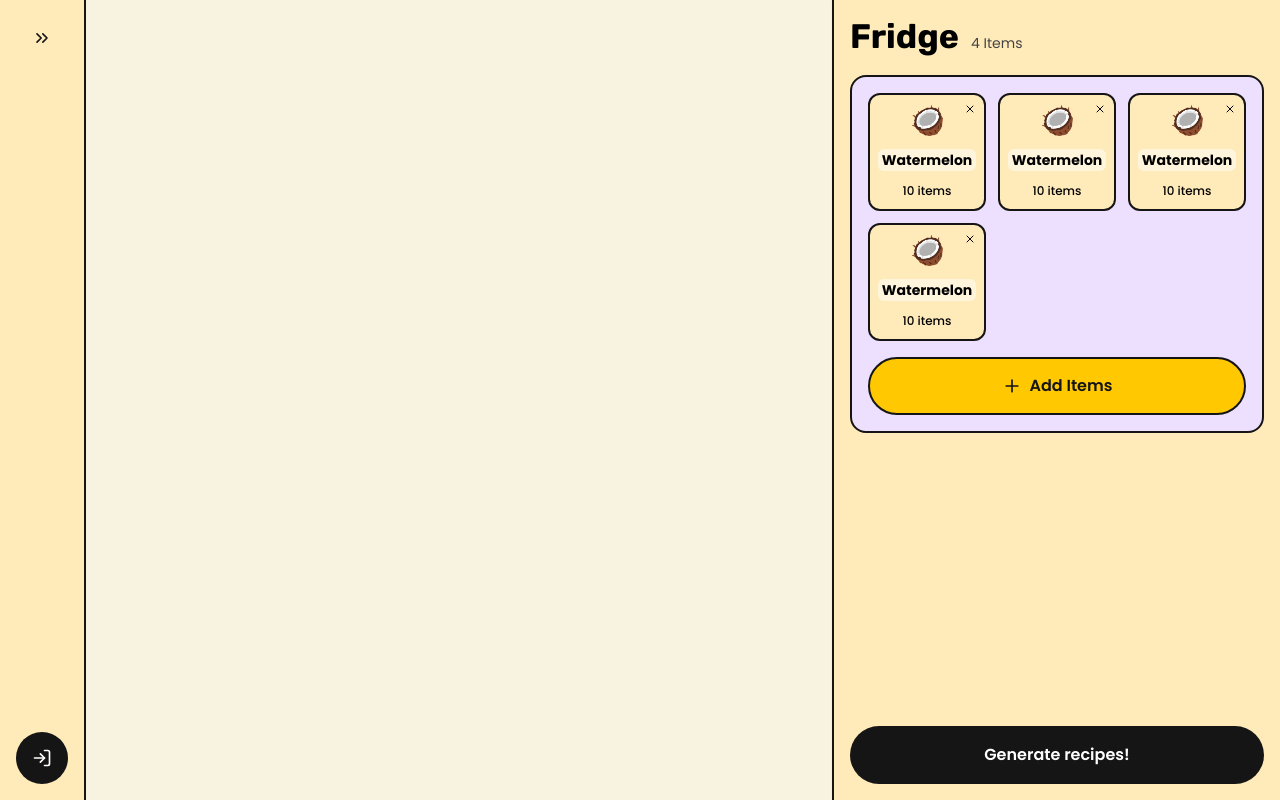
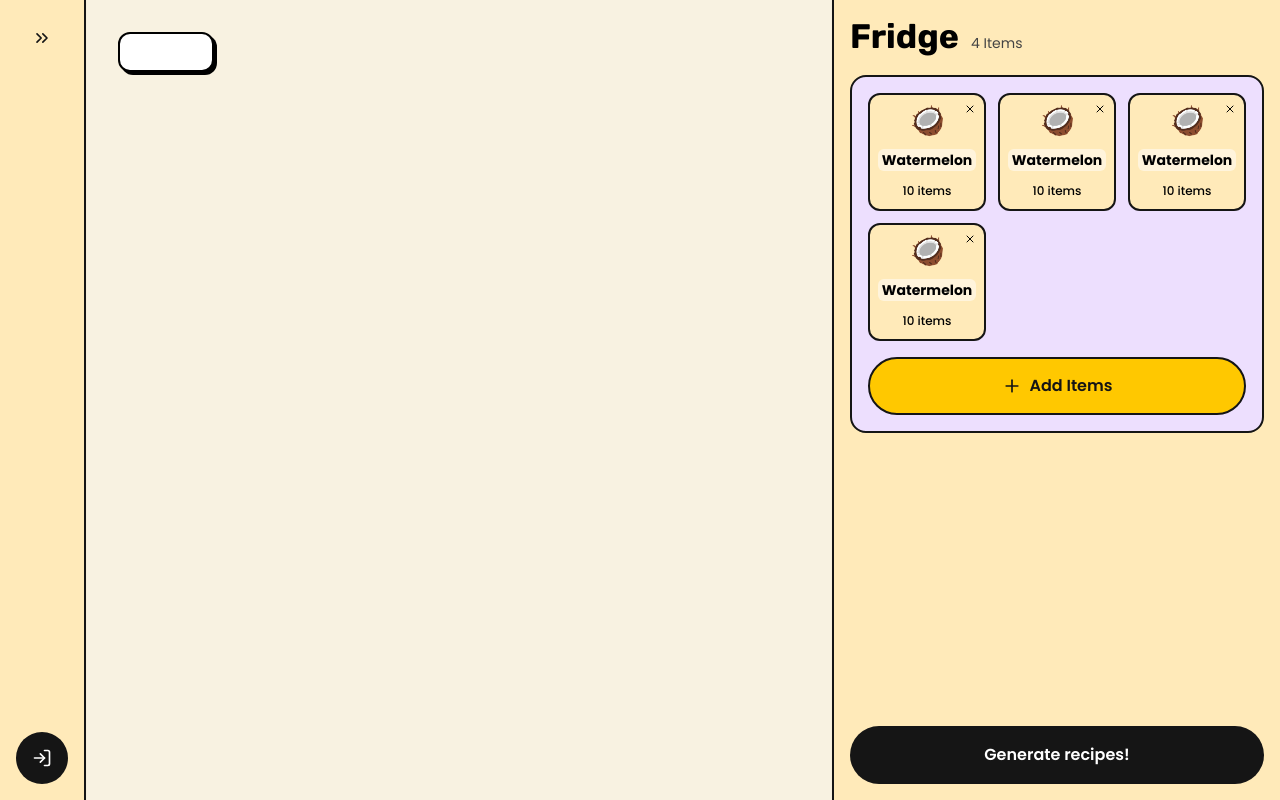
Before and after one commit to Flanner-app/flanner-nextjs-frontend, a Next.js app: page / in a window 1280 px wide. Built offline with nearby package versions, Linux system fonts and the light colour scheme; no server answers.

Commit message:
repo rebase commit

```diff
--- a/src/app/(withSidebars)/page.tsx
+++ b/src/app/(withSidebars)/page.tsx
@@ -1,5 +1,16 @@
+import clsx from 'clsx'
+
 const Home = () => {
-  return <main className="grow p-8"></main>
+  return (
+    <main className="grow p-8">
+      <label
+        className={clsx(
+          'block h-10 w-24 rounded-xl border-2 border-black-default bg-white px-4 py-2',
+          'shadow-brutalism',
+        )}
+      ></label>
+    </main>
+  )
 }
 
 export default Home
--- a/tailwind.config.js
+++ b/tailwind.config.js
@@ -75,6 +75,7 @@ module.exports = {
       }),
       boxShadow: {
         outlined: '0 0 10px 2px rgba(0,0,0,0.1)',
+        brutalism: '3px 3px 0px 0px rgba(0,0,0,1)',
       },
     },
   },
```
